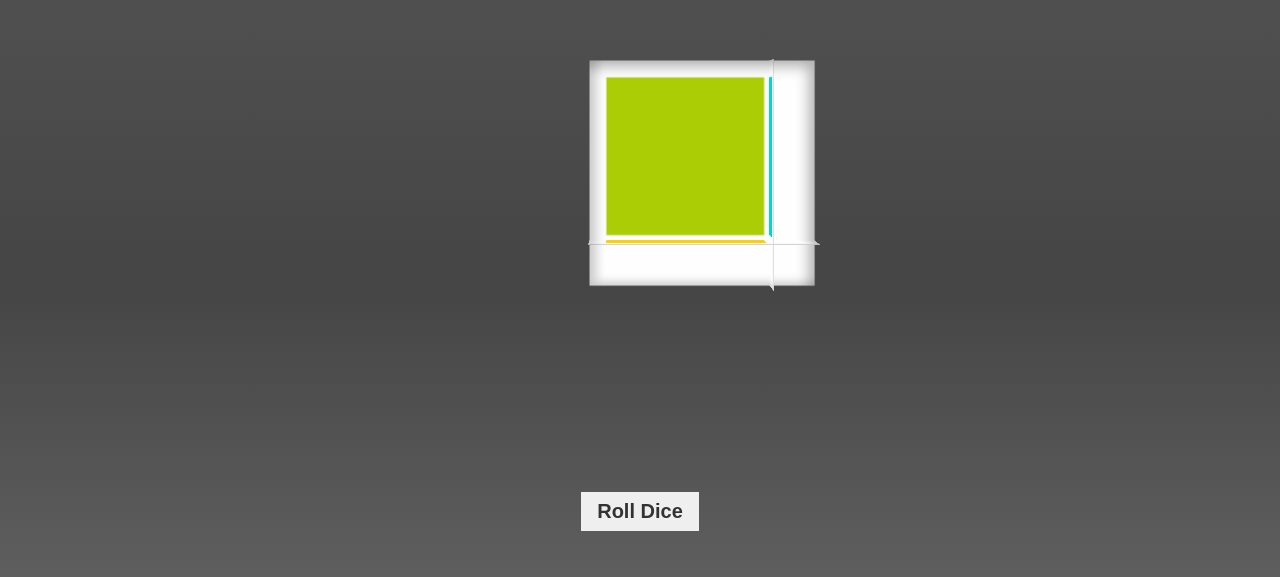
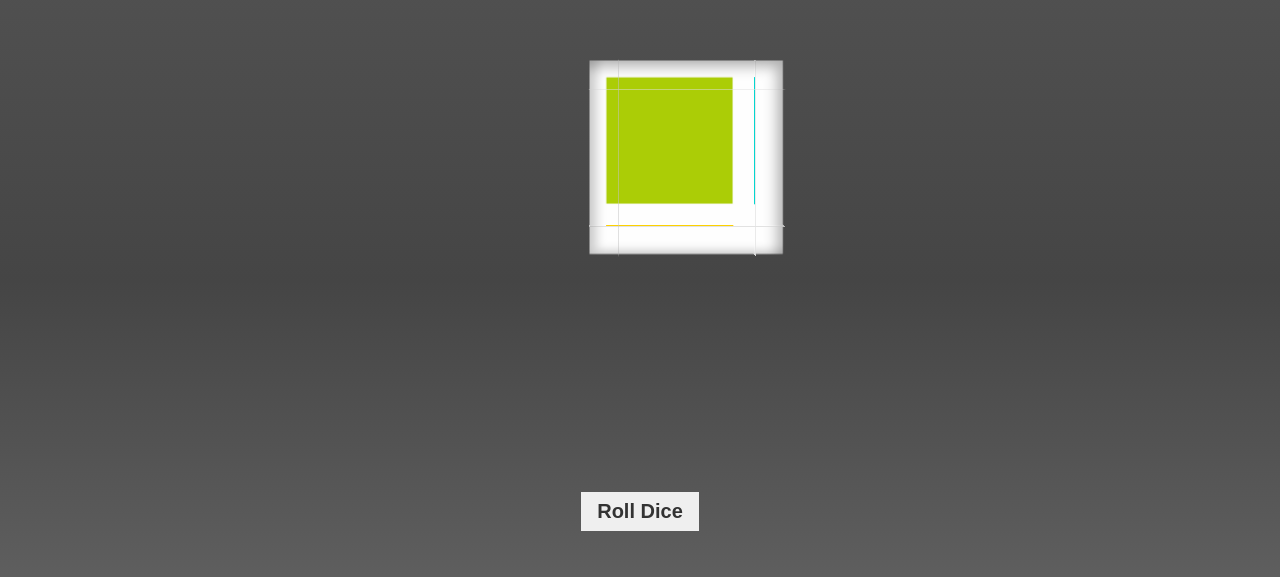
Before and after one commit to xranwu/csb-8995u, a website: page index.html in a window 1280 px wide. Shown: the part 119-696 px from the top of the page. Drawn offline with Linux system fonts and the light colour scheme.

Commit message:
Update index.html

```diff
--- a/index.html
+++ b/index.html
@@ -11,22 +11,22 @@
     <div class="dice">
       <ol class="die-list even-roll" data-roll="1" id="die-1">
         <li class="die-item" data-side="1">
-          <img src="matrix1.png" width="150px">
+          <img src="matrix1.png" width="120px">
         </li>
         <li class="die-item" data-side="2">
-          <img src="matrix2.png" width="150px">
+          <img src="matrix2.png" width="120px">
         </li>
         <li class="die-item" data-side="3">
-          <img src="matrix3.png" width="150px">
+          <img src="matrix3.png" width="120px">
         </li>
         <li class="die-item" data-side="4">
-          <img src="matrix4.png" width="150px">
+          <img src="matrix4.png" width="120px">
         </li>
         <li class="die-item" data-side="5">
-          <img src="matrix5.png" width="150px">
+          <img src="matrix5.png" width="120px">
         </li>
         <li class="die-item" data-side="6">
-          <img src="matrix6.png" width="150px">
+          <img src="matrix6.png" width="120px">
         </li>
       </ol>
     </div>
```
